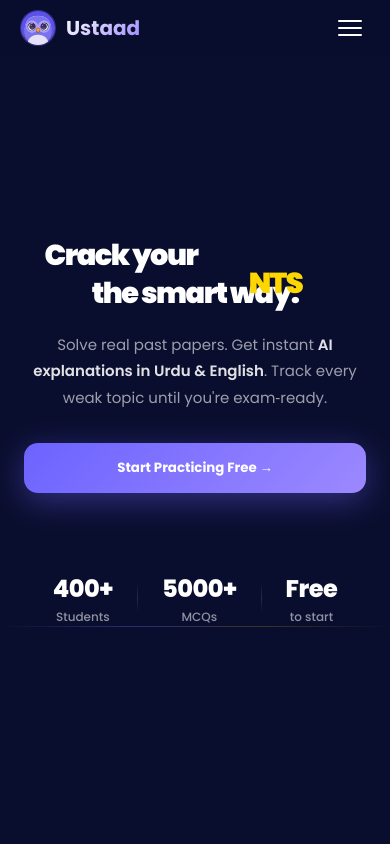
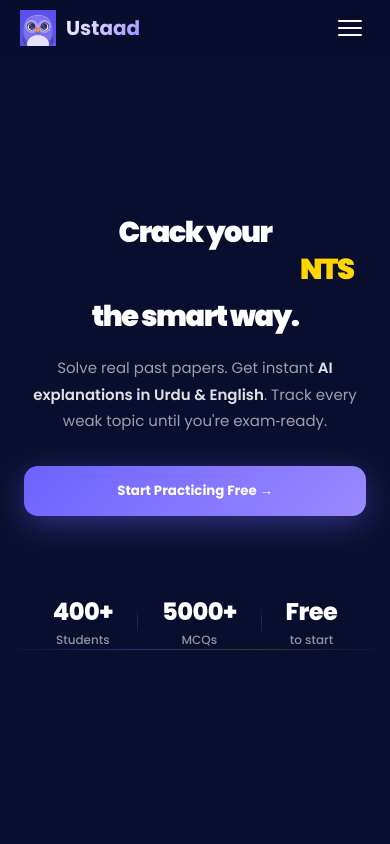
Before and after one commit to mburhankhan101-glitch/ustaad-landing, a Next.js app: page / in a window 390 px wide. Shown: the top 844 px of the page. Built offline with nearby package versions, Linux system fonts and the light colour scheme; no server answers.

Commit message:
mobile vertical centering and navbar overlap with claue.

```diff
--- a/components/Hero.module.css
+++ b/components/Hero.module.css
@@ -1,4 +1,4 @@
-/* Hero.module.css – centered exam name cycling + no phone on mobile */
+/* Hero.module.css – mobile: centered, stats below, no phone, full height */
 
 /* Scroll Reveal */
 .revealUp {
@@ -12,7 +12,7 @@
   transform: translateY(0) !important;
 }
 
-/* Hero wrapper – full height */
+/* Hero wrapper – full viewport height */
 .hero {
   position: relative;
   min-height: 100vh;
@@ -24,7 +24,7 @@
   justify-content: center;
 }
 
-/* Two-column grid */
+/* Two‑column grid */
 .heroGrid {
   display: grid;
   grid-template-columns: 1.1fr 0.9fr;
@@ -48,7 +48,6 @@
   letter-spacing: -2px;
   margin-bottom: 24px;
   animation: fadeUp 0.6s ease 0.18s both;
-  text-align: left;
 }
 
 .h1Line {
@@ -56,30 +55,26 @@
   color: white;
 }
 
-/* Centered cycling word container */
 .h1Cycle {
-  display: inline-block;
+  display: block;
   color: #FFD700;
   position: relative;
-  min-width: 170px;
-  text-align: center;
-  vertical-align: baseline;
+  height: 1.1em;
+  overflow: hidden;
 }
 
 .cw {
   position: absolute;
-  left: 50%;
+  left: 0;
   top: 0;
-  transform: translateX(-50%) translateY(10px);
   opacity: 0;
+  transform: translateY(10px);
   transition: opacity 0.42s ease, transform 0.42s ease;
   white-space: nowrap;
-  width: auto;
-  text-align: center;
 }
 .cw.on {
   opacity: 1;
-  transform: translateX(-50%) translateY(0);
+  transform: translateY(0);
 }
 
 /* Subtext */
@@ -480,7 +475,7 @@
 /* Mobile (≤ 992px) – center everything, hide phone, stats below */
 @media (max-width: 992px) {
   .hero {
-    padding-top: 80px;
+    padding-top: 80px; /* less than before to avoid extra space */
     min-height: 100vh;
     justify-content: center;
   }
@@ -513,7 +508,20 @@
     margin: 0 4px;
   }
   .h1Cycle {
-    min-width: 140px;
+    display: inline-block;
+    height: auto;
+    color: #FFD700;
+  }
+  .cw {
+    position: static;
+    opacity: 0;
+    transform: translateY(0);
+    transition: opacity 0.3s ease;
+    white-space: normal;
+  }
+  .cw.on {
+    opacity: 1;
+    transform: translateY(0);
   }
   .sub {
     text-align: center;
@@ -532,7 +540,7 @@
   .heroRight, .fbStreak, .fbAi {
     display: none !important;
   }
-  /* Stats strip centered below buttons */
+  /* Stats strip: centered, below buttons */
   .heroLeft .strip {
     margin-top: 40px !important;
     display: flex;
--- a/components/Navbar.module.css
+++ b/components/Navbar.module.css
@@ -1,4 +1,4 @@
-/* Navbar.module.css – fixed mobile overlay + circular logo */
+/* Navbar.module.css – fixed mobile overlay + visible hamburger */
 
 .nav {
   position: fixed;
@@ -27,7 +27,7 @@
   justify-content: space-between;
 }
 
-/* Logo – circular border added */
+/* Logo */
 .logo {
   display: flex;
   align-items: center;
@@ -38,10 +38,7 @@
 .logoImg {
   width: 36px;
   height: 36px;
-  object-fit: cover;
-  border-radius: 50%;
-  border: 1.5px solid rgba(108, 99, 255, 0.4);
-  background: #0a0e2e;
+  object-fit: contain;
 }
 
 .brand {
@@ -112,7 +109,7 @@
   box-shadow: 0 4px 12px rgba(108, 99, 255, 0.4);
 }
 
-/* Hamburger (hidden on desktop) */
+/* Hamburger – hidden on desktop, visible on mobile */
 .hamburger {
   display: none;
   flex-direction: column;
@@ -146,7 +143,7 @@
   transform: rotate(-45deg) translate(5px, -5px);
 }
 
-/* Mobile menu overlay */
+/* Mobile Menu Overlay */
 .mobileMenu {
   position: fixed;
   top: 0;
```
